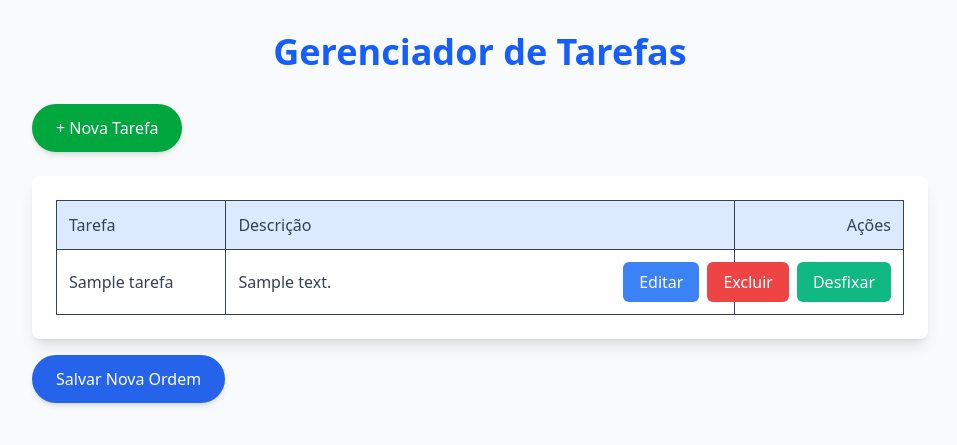
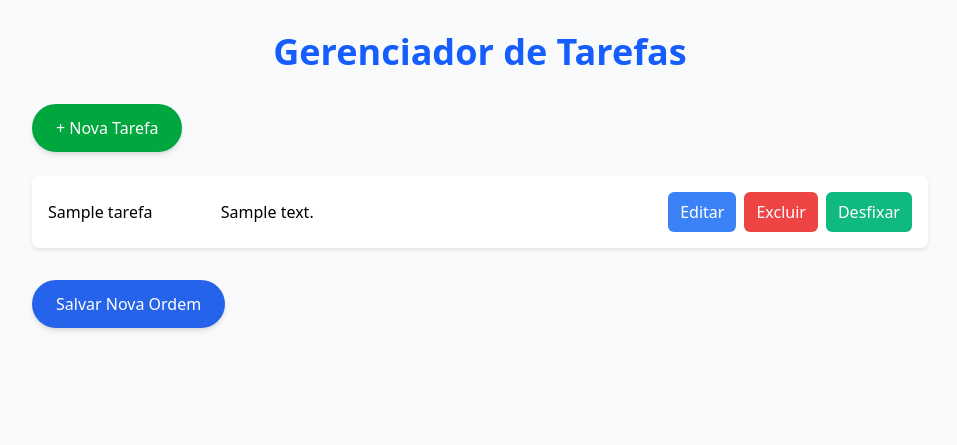
Before and after one commit to GabrielCabral4/DjangoCrud, a Django app: page / in a window 1280 px wide. Shown: the top 445 px of the page, without its empty margins (160-1117 px from the left). Run offline with Django 5.2, Linux system fonts and the light colour scheme; tables that the repository leaves empty hold one stand-in row (values such as "Sample post"); style sheets or scripts are compiled from the project's sources.

Commit message:
Drag and drop

```diff
--- a/tarefas/templates/tarefas/lista.html
+++ b/tarefas/templates/tarefas/lista.html
@@ -20,7 +20,33 @@
         .salvar-btn:hover {
             background-color: #1d4ed8 !important; /* Azul escuro */
         }
-
+        /* Estilos para versão desktop (lista de tarefas em div) */
+        .desktop-task {
+            display: flex;
+            align-items: center;
+            justify-content: space-between;
+            background-color: #fff;
+            padding: 1rem;
+            border-radius: 0.5rem;
+            box-shadow: 0 2px 4px rgba(0,0,0,0.1);
+            margin-bottom: 1rem;
+        }
+        .desktop-task > div {
+            overflow-wrap: break-word;
+        }
+        .desktop-task .titulo {
+            width: 20%;
+            font-weight: 500;
+        }
+        .desktop-task .descricao {
+            width: 60%;
+        }
+        .desktop-task .acoes {
+            width: 20%;
+            display: flex;
+            justify-content: flex-end;
+            gap: 0.5rem;
+        }
         /* Estilos responsivos adicionais */
         @media (max-width: 640px) {
             .acoes-col {
@@ -45,55 +71,41 @@
                 + Nova Tarefa
             </a>
 
-            <!-- Versão Desktop da Tabela -->
-            <div class="hidden sm:block bg-white shadow-lg rounded-lg p-4 sm:p-6">
-                <table class="table-fixed w-full border-collapse text-gray-700">
-                    <thead>
-                        <tr class="bg-blue-100">
-                            <th class="border p-3 text-left font-medium w-1/5">Tarefa</th>
-                            <th class="border p-3 text-left font-medium w-3/5">Descrição</th>
-                            <th class="border p-3 text-right font-medium w-1/5">Ações</th>
-                        </tr>
-                    </thead>
-                    <tbody>
+            <!-- Versão Desktop: Lista de Tarefas em Bloco -->
+            <div class="hidden sm:block" id="desktopTaskList">
                 {% for tarefa in tarefas %}
-                        <tr class="hover:bg-gray-50 transition duration-200" data-id="{{ tarefa.id }}">
-                            <td class="border p-3 whitespace-normal break-words">
+                <div class="desktop-task" data-id="{{ tarefa.id }}">
+                    <div class="titulo">
                         {{ tarefa.titulo }}
-                            </td>
-                            <td class="border p-3 whitespace-normal break-words">
+                    </div>
+                    <div class="descricao">
                         {{ tarefa.descricao|default:"Sem descrição" }}
-                            </td>
-                            <td class="border p-3 text-right">
-                                <div class="flex justify-end space-x-2">
+                    </div>
+                    <div class="acoes">
                         <a href="{% url 'editar_tarefa' tarefa.id %}"
                            style="background-color: #3b82f6 !important;"
-                                       class="text-white px-4 py-2 rounded-md hover:bg-blue-600 transition duration-300 flex items-center"
+                           class="text-white px-3 py-2 rounded-md hover:bg-blue-600 transition duration-300 flex items-center"
                            onmouseover="this.style.backgroundColor='#2563eb';"
                            onmouseout="this.style.backgroundColor='#3b82f6';">
                             Editar
                         </a>
                         <a href="{% url 'deletar_tarefa' tarefa.id %}"
                            style="background-color: #ef4444 !important;"
-                                       class="text-white px-4 py-2 rounded-md hover:bg-red-600 transition duration-300 flex items-center"
+                           class="text-white px-3 py-2 rounded-md hover:bg-red-600 transition duration-300 flex items-center"
                            onmouseover="this.style.backgroundColor='#dc2626';"
                            onmouseout="this.style.backgroundColor='#ef4444';">
                             Excluir
                         </a>
                         <a href="{% url 'fixar_tarefa' tarefa.id %}"
                            style="background-color: #10b981 !important;"
-                                       class="text-white px-4 py-2 rounded-md hover:bg-green-600 transition duration-300 flex items-center"
+                           class="text-white px-3 py-2 rounded-md hover:bg-green-600 transition duration-300 flex items-center"
                            onmouseover="this.style.backgroundColor='#059669';"
                            onmouseout="this.style.backgroundColor='#10b981';">
                             {% if tarefa.pinned %}Desfixar{% else %}Fixar{% endif %}
                         </a>
                     </div>
-                            </td>
-                        </tr>
+                </div>
                 {% endfor %}
-                    </tbody>
-                </table>
-
                 <!-- Mensagem caso não haja tarefas (desktop) -->
                 {% if not tarefas %}
                 <div class="bg-yellow-100 border-l-4 border-yellow-500 p-4 text-yellow-700 mt-6 rounded-md">
@@ -103,7 +115,7 @@
             </div>
 
             <!-- Versão Mobile (Cards) -->
-            <div class="sm:hidden space-y-4">
+            <div class="sm:hidden space-y-4" id="mobileTaskList">
                 {% for tarefa in tarefas %}
                 <div class="bg-white shadow-lg rounded-lg p-4" data-id="{{ tarefa.id }}">
                     <h3 class="font-bold text-lg mb-2">{{ tarefa.titulo }}</h3>
@@ -133,7 +145,6 @@
                     </div>
                 </div>
                 {% endfor %}
-
                 <!-- Mensagem caso não haja tarefas (mobile) -->
                 {% if not tarefas %}
                 <div class="bg-yellow-100 border-l-4 border-yellow-500 p-4 text-yellow-700 rounded-md">
@@ -156,11 +167,12 @@
     <!-- Script de Drag-and-Drop -->
     <script>
     document.addEventListener('DOMContentLoaded', () => {
-        // Seleciona a tabela correta com base no dispositivo
+        // Verifica se estamos no mobile ou desktop
         const isMobile = window.innerWidth < 640;
+        // Seleciona os itens draggables conforme a versão
         const draggableItems = isMobile ?
-            document.querySelectorAll('.sm\\:hidden > div[data-id]') :
-            document.querySelectorAll('tbody tr');
+            document.querySelectorAll('#mobileTaskList > div[data-id]') :
+            document.querySelectorAll('#desktopTaskList > .desktop-task');
 
         let dragSrcEl = null;
 
@@ -169,6 +181,7 @@
             e.dataTransfer.effectAllowed = 'move';
             e.dataTransfer.setData('text/plain', this.dataset.id);
             this.classList.add('opacity-50');
+            console.log('Drag Iniciado:', this.dataset.id);
         }
 
         function handleDragOver(e) {
@@ -179,8 +192,10 @@
         function handleDrop(e) {
             e.preventDefault();
             if (dragSrcEl !== this) {
-                const parent = isMobile ? document.querySelector('.sm\\:hidden') : document.querySelector('tbody');
+                // Insere antes do próximo elemento (garante que seja um elemento real)
+                const parent = isMobile ? document.querySelector('#mobileTaskList') : document.querySelector('#desktopTaskList');
                 parent.insertBefore(dragSrcEl, this.nextElementSibling);
+                console.log('Drop:', dragSrcEl.dataset.id, 'movido para após', this.dataset.id);
             }
             return false;
         }
@@ -189,25 +204,23 @@
             this.classList.remove('opacity-50');
         }
 
-        function addDnDHandlers(item) {
+        // Adiciona os handlers de drag-and-drop para cada item
+        draggableItems.forEach(item => {
             item.setAttribute('draggable', 'true');
             item.addEventListener('dragstart', handleDragStart, false);
             item.addEventListener('dragover', handleDragOver, false);
             item.addEventListener('drop', handleDrop, false);
             item.addEventListener('dragend', handleDragEnd, false);
-        }
-
-        draggableItems.forEach(addDnDHandlers);
+        });
 
         // Botão para salvar nova ordem
         const btnSalvarOrdem = document.querySelector('#btnSalvarOrdem');
         if (btnSalvarOrdem) {
             btnSalvarOrdem.addEventListener('click', () => {
                 const novaOrdem = [];
-                // Seleciona elementos ativos com base no dispositivo
                 const items = isMobile ?
-                    document.querySelectorAll('.sm\\:hidden > div[data-id]') :
-                    document.querySelectorAll('tbody tr');
+                    document.querySelectorAll('#mobileTaskList > div[data-id]') :
+                    document.querySelectorAll('#desktopTaskList > .desktop-task');
 
                 items.forEach((item) => {
                     const id = item.getAttribute('data-id');
@@ -234,7 +247,7 @@
             });
         }
 
-        // Detectar mudanças no tamanho da tela
+        // Recarrega a página ao redimensionar para ajustar entre mobile e desktop
         window.addEventListener('resize', function() {
             location.reload();
         });
```
Lines whose indentation alone changed are shown as unchanged.
